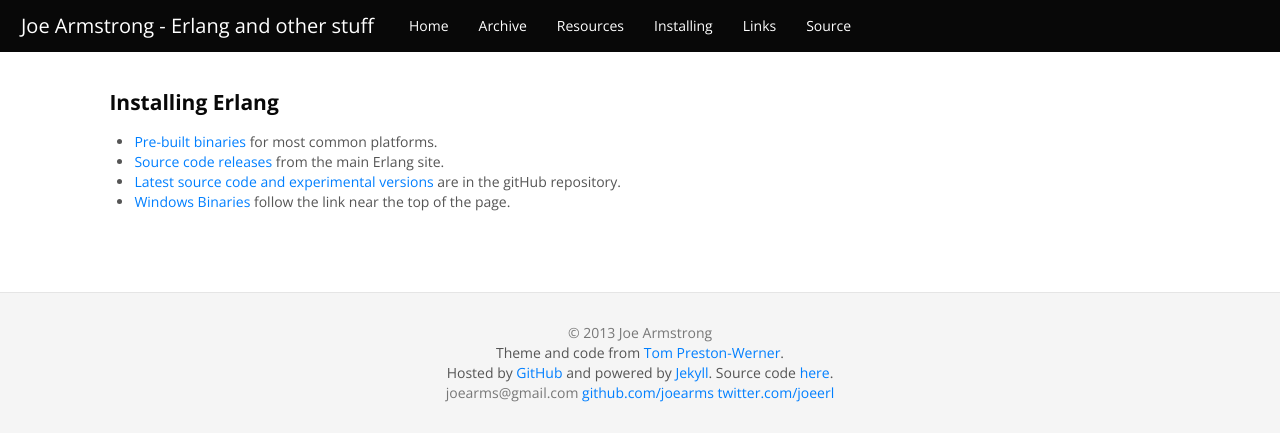
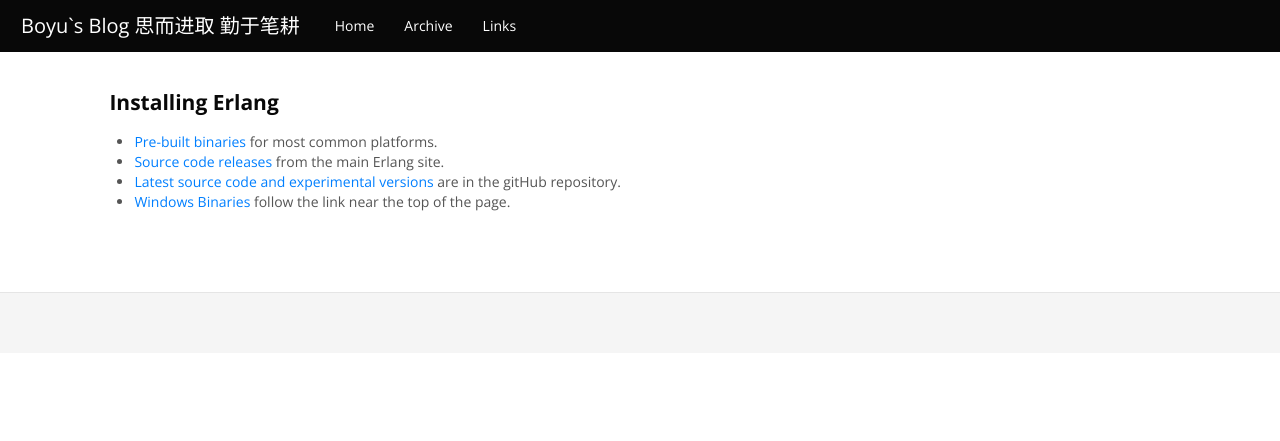
Before and after one commit to ictdby/ictdby.github.io, a Jekyll site: the page built from installing.md, in a window 1280 px wide. Shown: the top 441 px of the page. Built offline with Jekyll 4.4.1, drawn with Linux system fonts in a browser that asks for light colours.

Commit message:
chagne template

```diff
--- a/_layouts/default_2.html
+++ b/_layouts/default_2.html
@@ -49,7 +49,7 @@
     <!-- Footer  ==================================== -->
     <footer class="footer">
       <div class="container">
-	<p>&copy; 2013 Joe Armstrong</p>
+	<!--p>&copy; 2013 Joe Armstrong</p>
 	  Theme and code from <a href="https://github.com/mojombo">Tom
 	  Preston-Werner</a>.<br /> Hosted by <a
 	  href="https://github.com/networc/networc.github.com/">GitHub</a>
@@ -60,7 +60,7 @@
 	<p>
 	  joearms@gmail.com <a href="http://github.com/joearms/">github.com/joearms</a>
 	  <a href="http://twitter.com/joeerl/">twitter.com/joeerl</a>
-	</p>
+	</p-->
       </div>
     </footer>
 
--- a/_layouts/default_3.html
+++ b/_layouts/default_3.html
@@ -21,14 +21,11 @@
   <body>
     <div class="navbar">
       <div class="navbar-inner">
-	<a class="brand" href="/index.html">Joe Armstrong - Erlang and other stuff</a>
+	<a class="brand" href="/index.html">Boyu`s Blog 思而进取 勤于笔耕</a>
 	<ul class="nav">
 	  <li><a href="/index.html">Home</a></li>
 	  <li><a href="/archive.html">Archive</a></li>
-	  <li><a href="/resources.html">Resources</a></li>
-	  <li><a href="/installing.html">Installing</a></li>
 	  <li><a href="/links.html">Links</a></li>
-	  <li><a href="https://github.com/joearms/joearms.github.com/">Source</a></li>
 	</ul>
       </div>
     </div>
@@ -47,7 +44,7 @@
     <!-- Footer  ==================================== -->
     <footer class="footer">
       <div class="container">
-	<p>&copy; 2013 Joe Armstrong</p>
+	<!--p>&copy; 2013 Joe Armstrong</p>
 	  Theme and code from <a href="https://github.com/mojombo">Tom
 	  Preston-Werner</a>.<br /> Hosted by <a
 	  href="https://github.com/networc/networc.github.com/">GitHub</a>
@@ -58,7 +55,7 @@
 	<p>
 	  joearms@gmail.com <a href="http://github.com/joearms/">github.com/joearms</a>
 	  <a href="http://twitter.com/joeerl/">twitter.com/joeerl</a>
-	</p>
+	</p-->
       </div>
     </footer>
 
```
